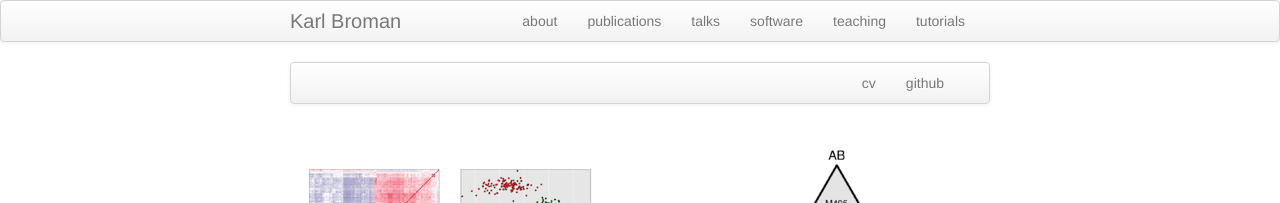
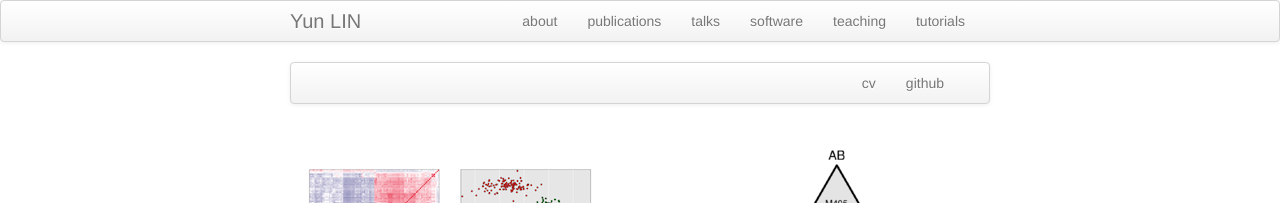
Before and after one commit to nolanylin/nolanyunlin.github.io, a Jekyll site: the page built from index.md, in a window 1280 px wide. Shown: the top 203 px of the page. Built offline with Jekyll 4.4.1, drawn with Linux system fonts in a browser that asks for light colours.

Commit message:
Update _config.yml

```diff
--- a/_config.yml
+++ b/_config.yml
@@ -8,15 +8,14 @@ highlighter: rouge
 # Themes are encouraged to use these universal variables
 # so be sure to set them if your theme uses them.
 #
-title : Karl Broman
+title : Yun LIN
 author :
-  name : Karl Broman
-  email : kbroman@gmail.com
-  github : kbroman
-  twitter : kwbroman
-  feedburner : nil
+  name : Yun LIN
+  email : yunlin121@gmail.com
+  github : nolanylin
+  twitter : ylin
 
-production_url : https://kbroman.github.io
+production_url : https://nolanylin.github.io
 
 # Tell Github to use the kramdown markdown interpreter
 # (see https://help.github.com/articles/migrating-your-pages-site-from-maruku)
```
